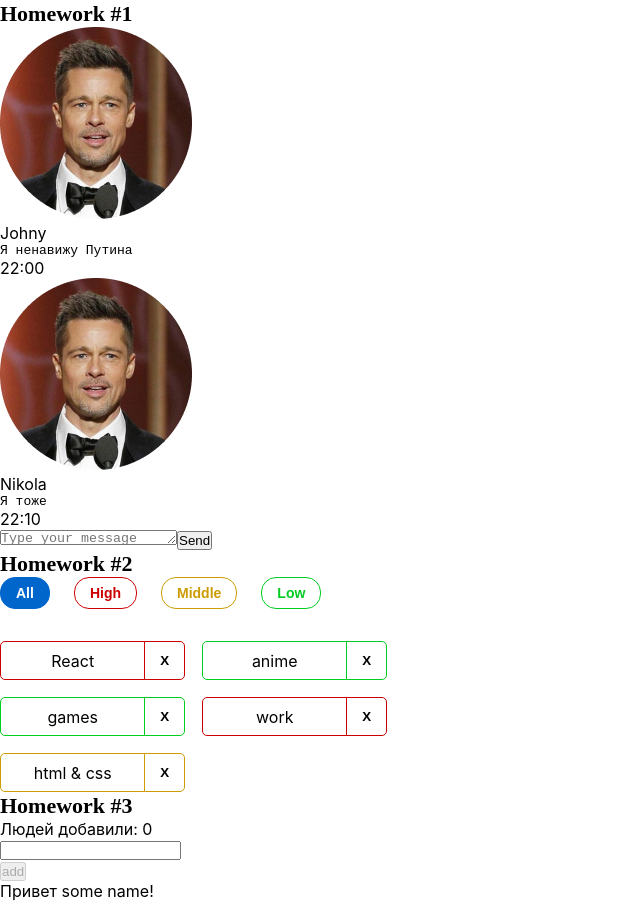
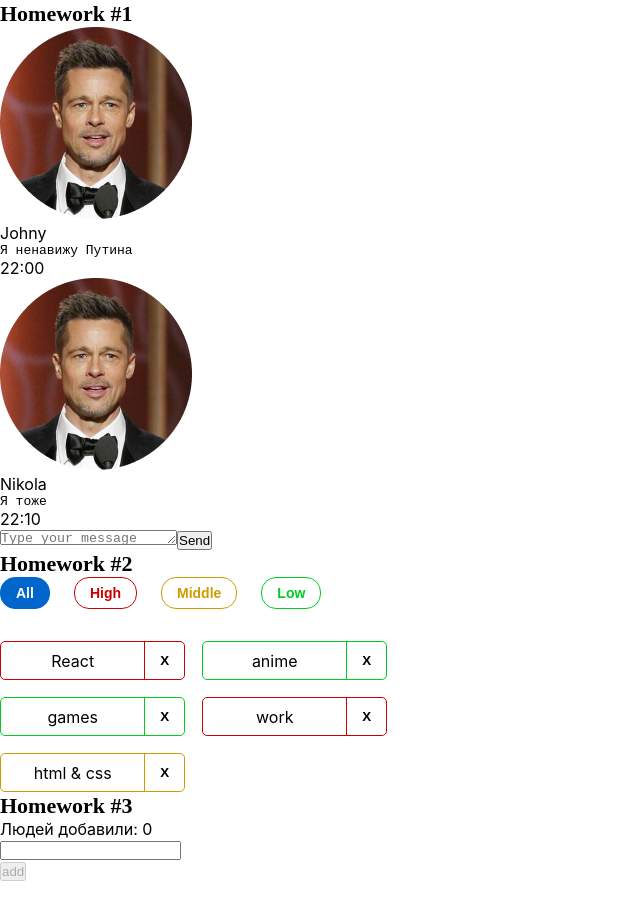
Before and after one commit to uginza/hws-2.github.io, a React (Create React App) app: page /#/ in a window 1280 px wide. Shown: the whole page, without its empty margins (0-640 px from the left). Built offline with nearby package versions, Linux system fonts and the light colour scheme.

Commit message:
resultMayVary

```diff
--- a/src/s2-homeworks/hw03/Greeting.tsx
+++ b/src/s2-homeworks/hw03/Greeting.tsx
@@ -2,14 +2,14 @@ import React, {ChangeEvent, KeyboardEvent} from 'react'
 import s from './Greeting.module.css'
 
 type GreetingPropsType = {
-    name: any // need to fix any
-    setNameCallback: any // need to fix any
-    addUser: any // need to fix any
-    onBlur: any // need to fix any
-    onEnter: any // need to fix any
-    error: any // need to fix any
-    totalUsers: any // need to fix any
-    lastUserName?: any // need to fix any
+    name: string // need to fix any
+    setNameCallback: (e: ChangeEvent<HTMLInputElement>) => void// need to fix any
+    addUser: () => void // need to fix any
+    onBlur: () => void// need to fix any
+    onEnter: (e: KeyboardEvent<HTMLInputElement>) => void // need to fix any
+    error: string // need to fix any
+    totalUsers: number // need to fix any
+    lastUserName?: string // need to fix any
 }
 
 // презентационная компонента (для верстальщика)
@@ -26,7 +26,6 @@ const Greeting: React.FC<GreetingPropsType> = (
     } // деструктуризация пропсов
 ) => {
     const inputClass = s.errorInput // need to fix with (?:)
-
     return (
         <div id={'hw3-form'} className={s.greetingForm}>
             <div className={s.text}>
--- a/src/s2-homeworks/hw03/GreetingContainer.tsx
+++ b/src/s2-homeworks/hw03/GreetingContainer.tsx
@@ -1,20 +1,31 @@
-import React, { ChangeEvent, KeyboardEvent, useState } from 'react'
+import React, {ChangeEvent, KeyboardEvent, useState} from 'react'
 import Greeting from './Greeting'
-import { UserType } from './HW3'
+import {UserType} from './HW3'
 
 type GreetingContainerPropsType = {
     users: Array<UserType> // need to fix any
-    addUserCallback:(name:string)=>void // need to fix any
+    addUserCallback: (name: string) => void // need to fix any
 }
 
-export const pureAddUser = (name: string, setError:(error:string)=>void, setName:(name:string)=>void, addUserCallback:(name:string)=>void) => {
-    // если имя пустое - показать ошибку, иначе - добавить юзера и очистить инпут
+export const pureAddUser = (name: string, setError: (error: string) => void, setName: (name: string) => void, addUserCallback: (name: string) => void) => {
+    if (name.trim() === '') {
+        setError("Ошибка! Введите имя!")
+    } else {
+        addUserCallback(name)
+        setName('')
+    }// если имя пустое - показать ошибку, иначе - добавить юзера и очистить инпут
 }
 
-export const pureOnBlur = (name: string, setError: (error:string)=>void) => { // если имя пустое - показать ошибку
+export const pureOnBlur = (name: string, setError: (error: string) => void) => { // если имя пустое - показать ошибку
+    if (name.trim() === '') {
+        setError("Ошибка! Введите имя!")
+    }
 }
 
-export const pureOnEnter = (e:any, addUser:()=>void) => { // если нажата кнопка Enter - добавить
+export const pureOnEnter = (e: KeyboardEvent<HTMLInputElement>, addUser: () => void) => { // если нажата кнопка Enter - добавить
+    if (e.key === 'Enter') {
+        addUser()
+    }
 }
 
 // более простой и понятный для новичков
@@ -22,15 +33,15 @@ export const pureOnEnter = (e:any, addUser:()=>void) => { // если нажат
 
 // более современный и удобный для про :)
 const GreetingContainer: React.FC<GreetingContainerPropsType> = ({
-    users,
-    addUserCallback,
-}) => {
+                                                                     users,
+                                                                     addUserCallback,
+                                                                 }) => {
     // деструктуризация пропсов
     const [name, setName] = useState<string>('') // need to fix any
     const [error, setError] = useState<string>('') // need to fix any
 
-    const setNameCallback = (e: any) => { // need to fix any
-        setName('some name') // need to fix
+    const setNameCallback = (e: ChangeEvent<HTMLInputElement>) => { // need to fix any
+        setName(e.currentTarget.value) // need to fix
 
         error && setError('')
     }
@@ -42,12 +53,13 @@ const GreetingContainer: React.FC<GreetingContainerPropsType> = ({
         pureOnBlur(name, setError)
     }
 
-    const onEnter = (e: any) => {
+    const onEnter = (e: KeyboardEvent<HTMLInputElement>) => {
         pureOnEnter(e, addUser)
     }
 
-    const totalUsers = 0 // need to fix
-    const lastUserName = 'some name' // need to fix
+    const totalUsers = users.length // need to fix
+    //const lastUserName =users.at(-1)?.name// need to fix
+    const lastUserName =users.at(-1)?.name// need to fix
 
     return (
         <Greeting
```
